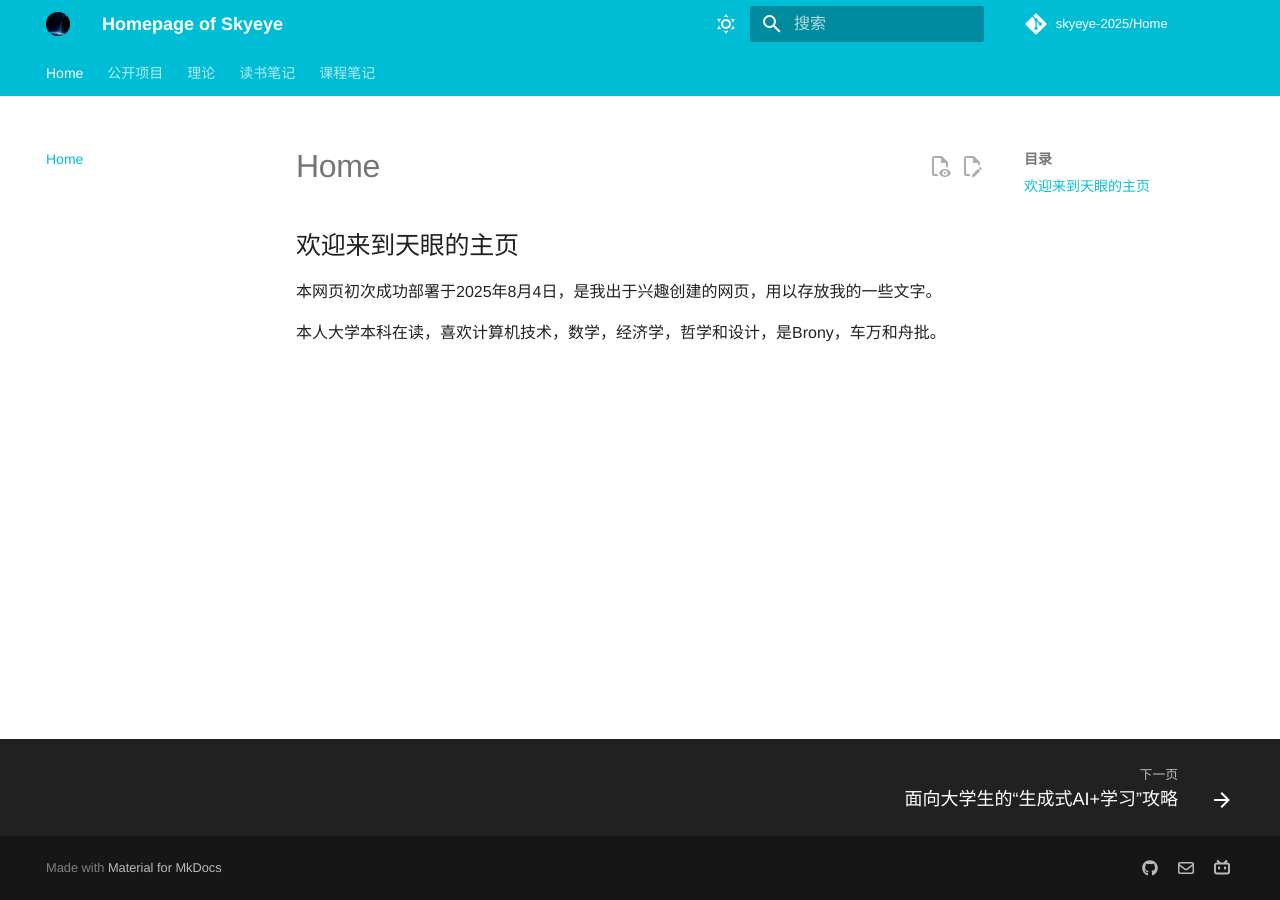
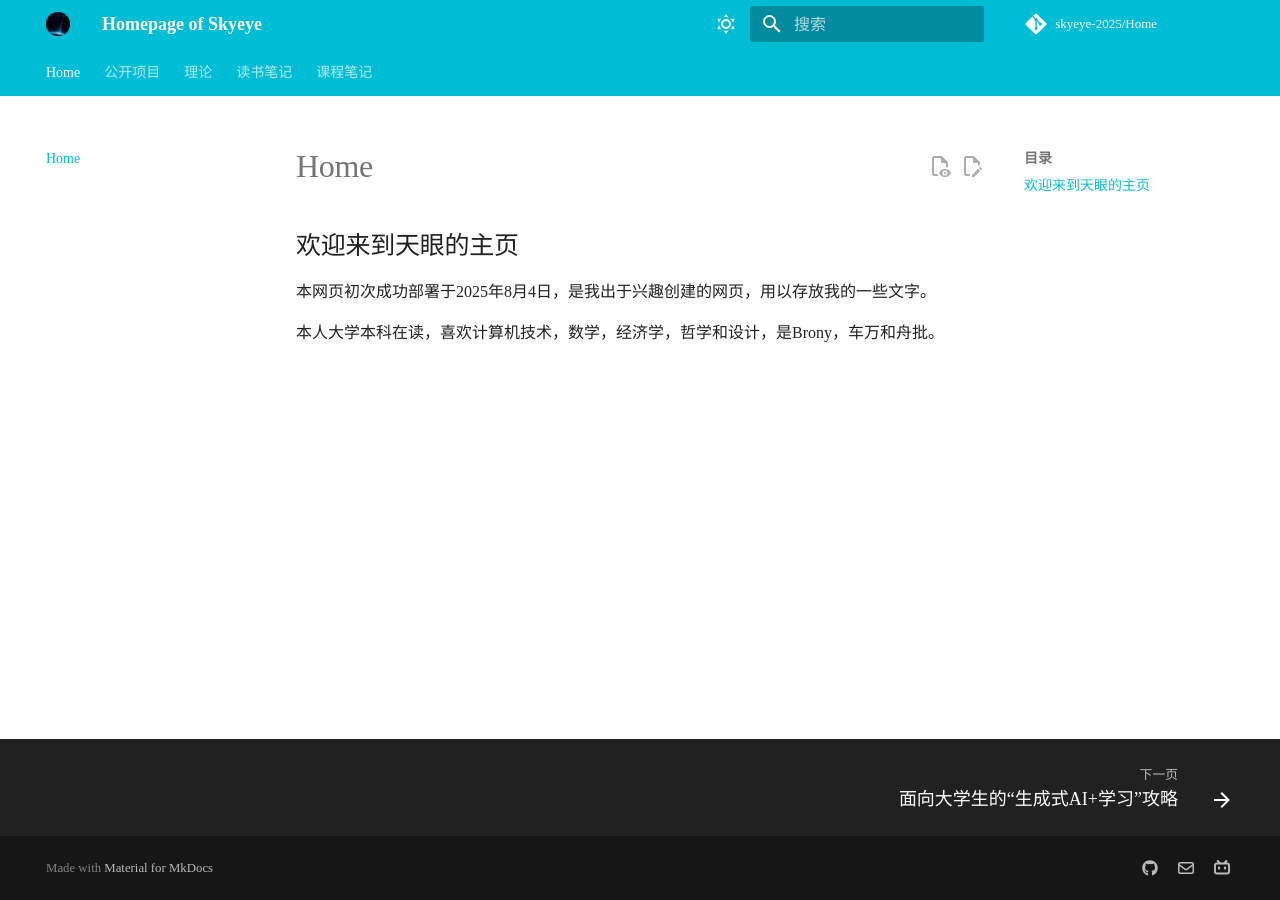
Before and after one commit to skyeye-2025/mkdocs, an MkDocs documentation site: the page built from docs/index.md, in a window 1280 px wide. Built offline with MkDocs 1.6.1 and Material for MkDocs 9.7.7, drawn with Linux system fonts in a browser that asks for light colours; some web fonts are replaced; comment, search, counter and statistics services are not loaded; a style sheet for code colours, icons or effects is not loaded.

Commit message:
font issue resolve
尝试改进字体无法正常显示问题

```diff
--- a/docs/stylesheets/extra.css
+++ b/docs/stylesheets/extra.css
@@ -1,30 +1,13 @@
+@import url("https://fontsapi.zeoseven.com/181/main/result.css");
+
 @font-face {
-    font-family: "varelaround";
-    /* 自定义字体名称（后续引用用） */
-    src: url("../fonts/VarelaRound-Regular.ttf") format("truetype");
-    font-family: "weilaiyuan";
-    src: url("../fonts/Regular.ttf") format("truetype");
+    font-family: "ZSFT-344";
+    src: url("https://fontsapi.zeoseven.com/344/main.woff2") format("woff2"),
+        url("https://fontsapi-storage.zeoseven.com/344/main.woff2") format("woff2");
+    font-display: swap;
 }
 
-body,
-input {
-    font-family: "varelaround", "weilaiyuan", Helvetica, Arial, sans-serif;
+body {
+    font-family: "ZSFT-344", "未来圆SC";
+    font-weight: normal;
 }
-
-/* 针对首页隐藏侧边导航 */
-.homepage .md-sidebar {
-    display: none !important;
-}
-
-/* 让首页内容区域充满满屏宽 */
-.homepage .md-content {
-    max-width: 100% !important;
-    margin: 0;
-    padding: 0 2rem;
-}
-
-/* 移除首页的内容区域阴影和背景 */
-.homepage .md-content__inner {
-    box-shadow: none;
-    background-color: transparent;
-}
--- a/mkdocs.yml
+++ b/mkdocs.yml
@@ -19,9 +19,7 @@ theme:
       icon: material/weather-night
       name: Switch to light mode
 
-  font:
-    text: Varela Round
-    # code: Orbitron
+  font: false
 
   language: zh
 
```
Also changed, not shown: docs/fonts/VarelaRound-Regular.otf (added), docs/images/Pasted image 20250414193546.png (added).
